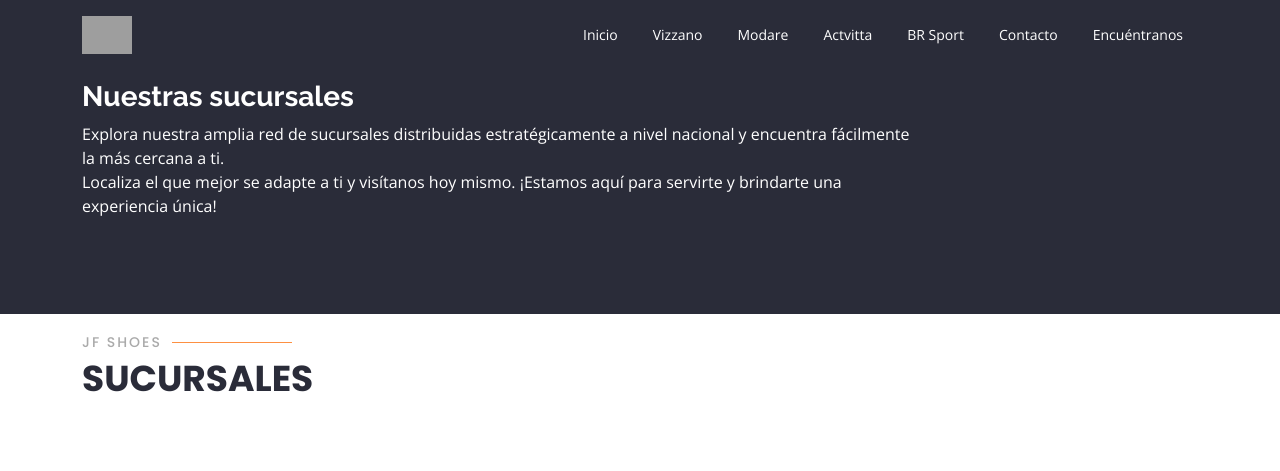
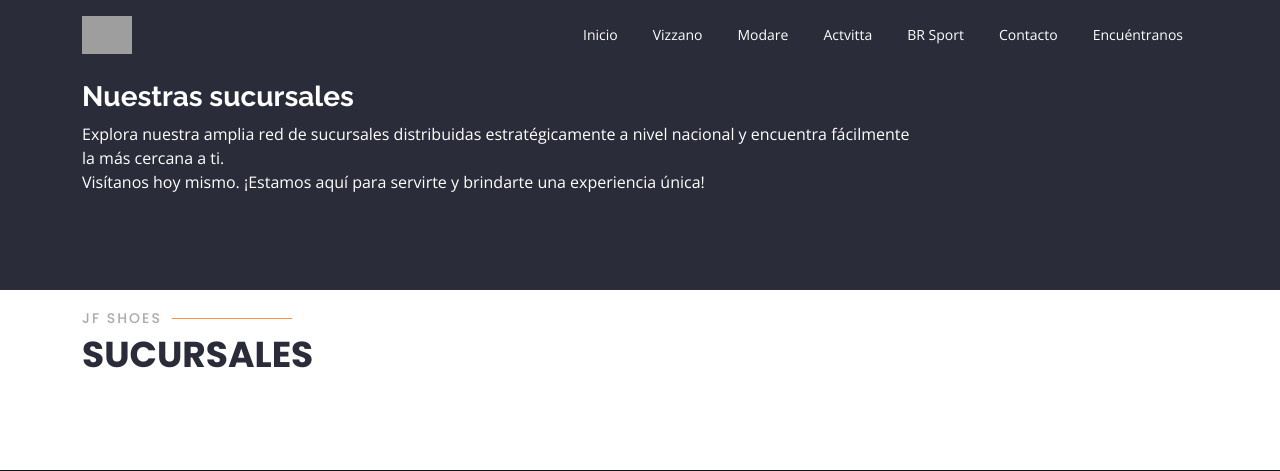
Before and after one commit to gjeremy29/jfshoes, a Django app: template map/templates/map/map.html in a window 1280 px wide. Shown: the top 471 px of the page. Run offline with Django 4.2, Linux system fonts and the light colour scheme; the template is opened without the code that fills it, so the values that code supplies are empty; some libraries are stand-ins or nearby versions; grey boxes are pictures that could not be loaded.

Commit message:
change of text

```diff
--- a/map/templates/map/map.html
+++ b/map/templates/map/map.html
@@ -13,7 +13,7 @@
       <div class="col-lg-9 text-center text-lg-start">
         <h3>Nuestras sucursales</h3>
         <p> Explora nuestra amplia red de sucursales distribuidas estratégicamente a nivel nacional y encuentra fácilmente la más cercana a ti. <br>
-          Localiza el que mejor se adapte a ti y visítanos hoy mismo. ¡Estamos aquí para servirte y brindarte una experiencia única!</p>
+          Visítanos hoy mismo. ¡Estamos aquí para servirte y brindarte una experiencia única!</p>
       </div>
 
     </div>
```
